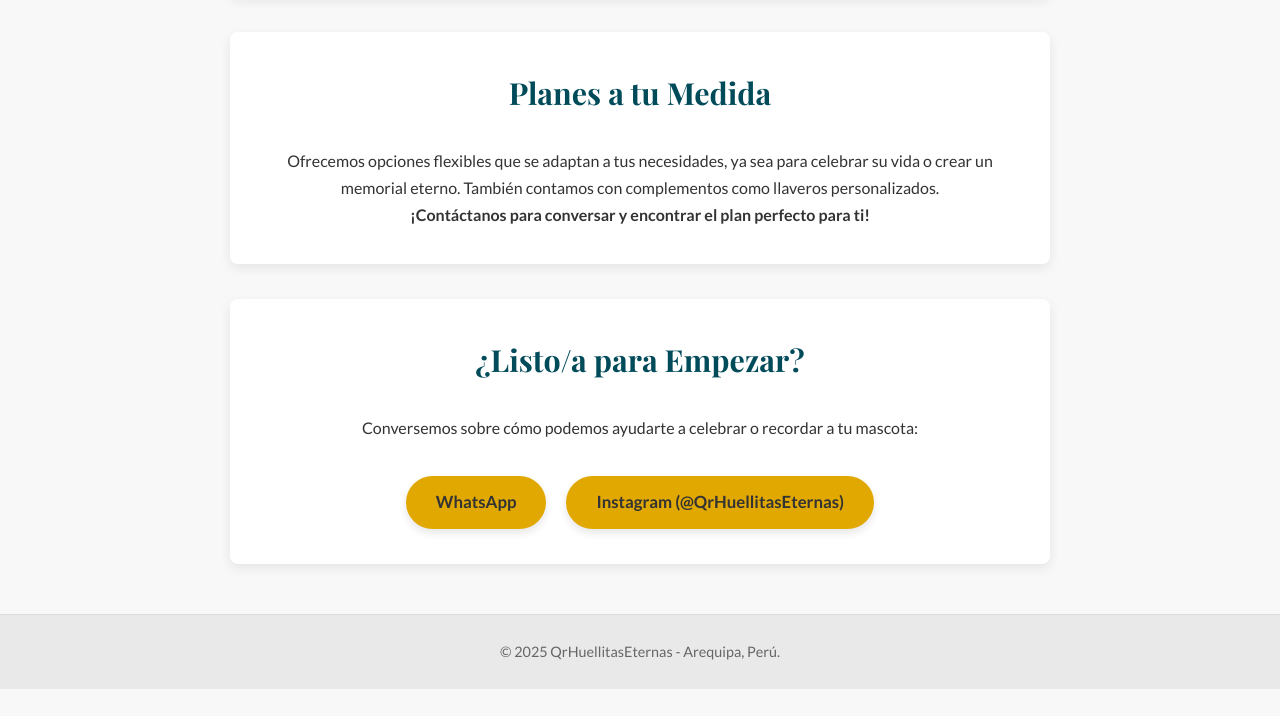
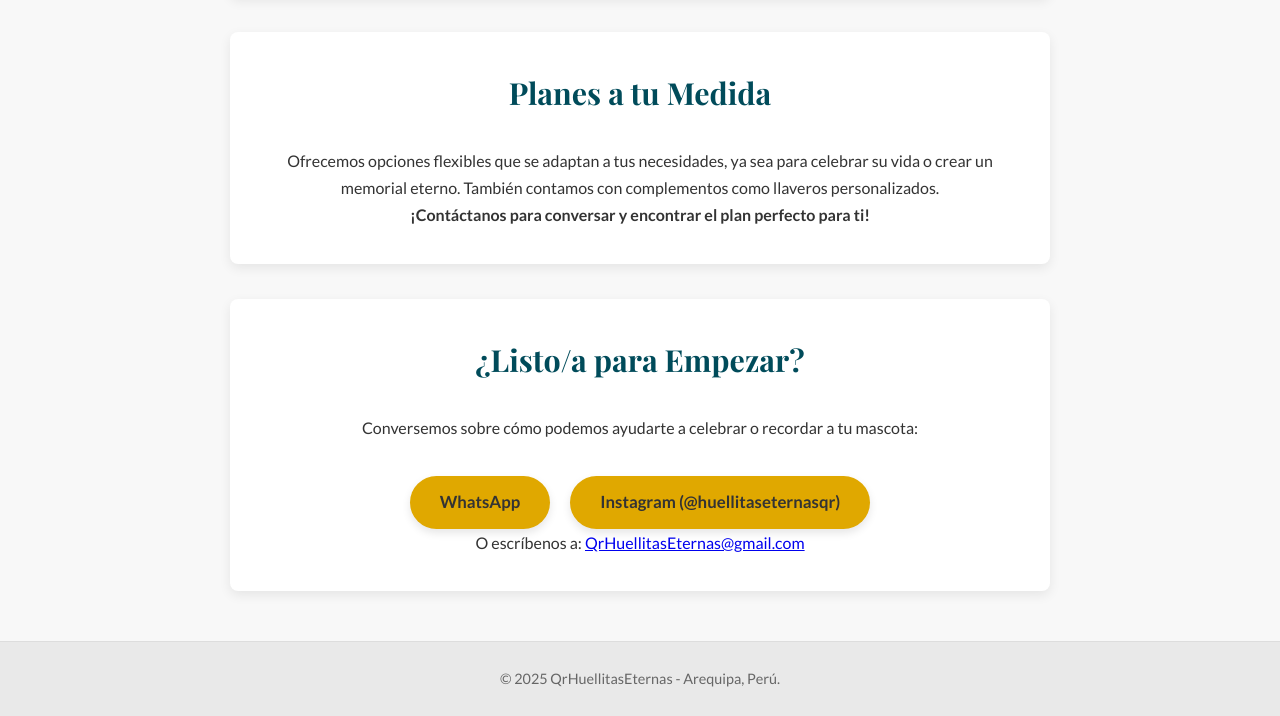
Before and after one commit to QrHuellitasEternas/QrHuellitasEternas.github.io, a plain HTML site: page index.html in a window 1280 px wide. Shown: the part 1444-2160 px from the top of the page. Before the commit the page ends 2133 px from the top, so only its background shows below. Drawn offline with nearby package versions, Linux system fonts and the light colour scheme.

Commit message:
Update index.html

```diff
--- a/index.html
+++ b/index.html
@@ -38,7 +38,7 @@
             <p>Mira cómo un homenaje digital puede capturar la esencia de un compañero inolvidable. Haz clic en el botón o escanea el código QR:</p>
             <div class="ejemplo-contenedor">
                 <div class="ejemplo-boton">
-                     <a href="https://qrhuellitaseternas.github.io/Memorial_Kosako/" target="_blank" class="boton">Ver Ejemplo (Memorial Kosako)</a>
+                     <a href="URL_DEL_MEMORIAL_DE_KOSAKO_AQUI" target="_blank" class="boton">Ver Ejemplo (Memorial Kosako)</a>
                 </div>
                 <div class="ejemplo-qr">
                     <img src="images/kosako-qr.png" alt="Código QR para ver ejemplo del memorial">
@@ -60,10 +60,11 @@
                 <a href="https://wa.me/51959606455" target="_blank" class="boton-contacto">
                      WhatsApp
                 </a>
-                <a href="https://www.instagram.com/QrHuellitasEternas/" target="_blank" class="boton-contacto">
-                     Instagram (@QrHuellitasEternas)
+                <a href="https://www.instagram.com/huellitaseternasqr/" target="_blank" class="boton-contacto">
+                     Instagram (@huellitaseternasqr)
                 </a>
             </div>
+             <p class="email-contacto">O escríbenos a: <a href="mailto:QrHuellitasEternas@gmail.com">QrHuellitasEternas@gmail.com</a></p>
         </section>
     </main>
 
```
